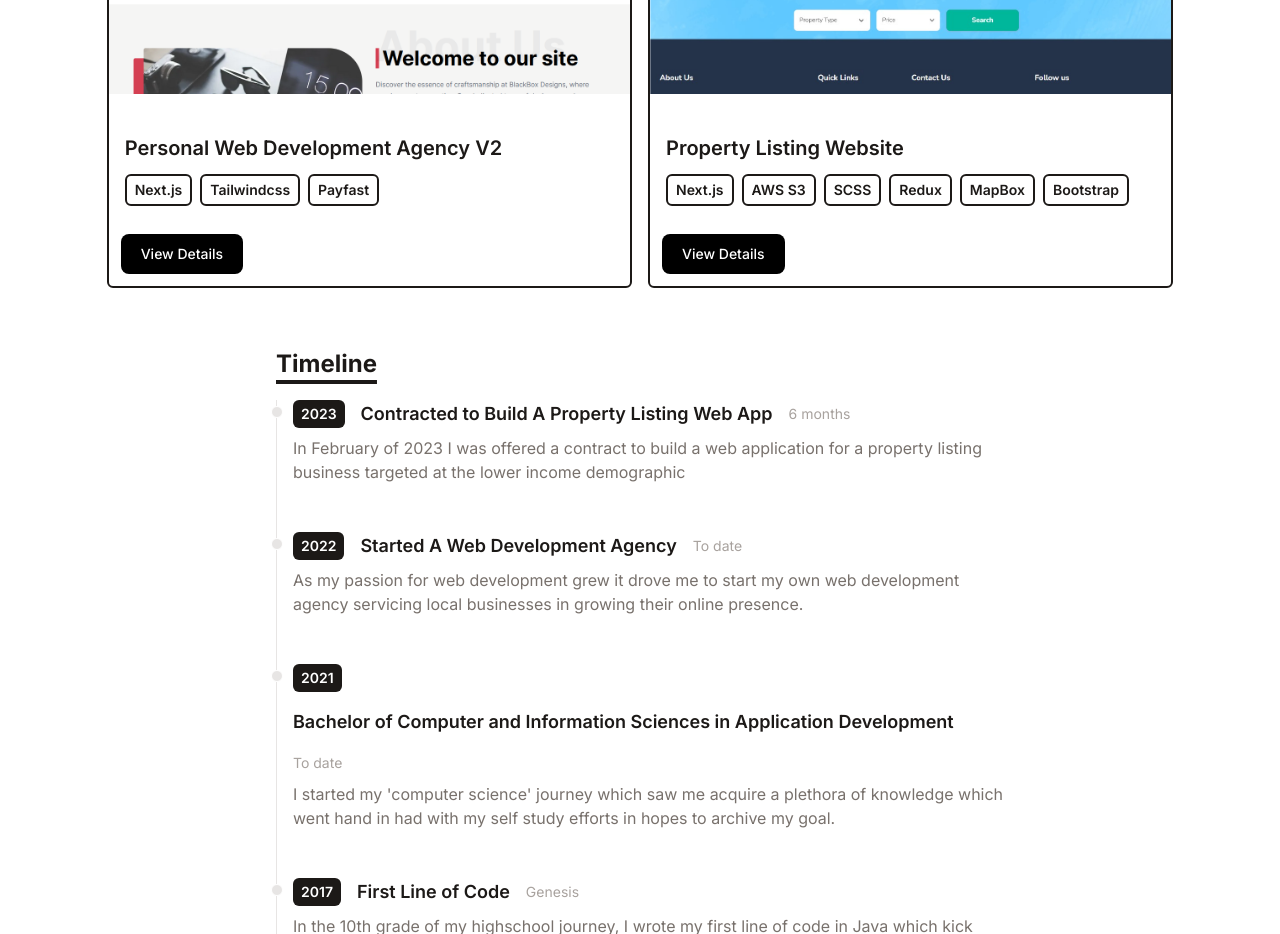
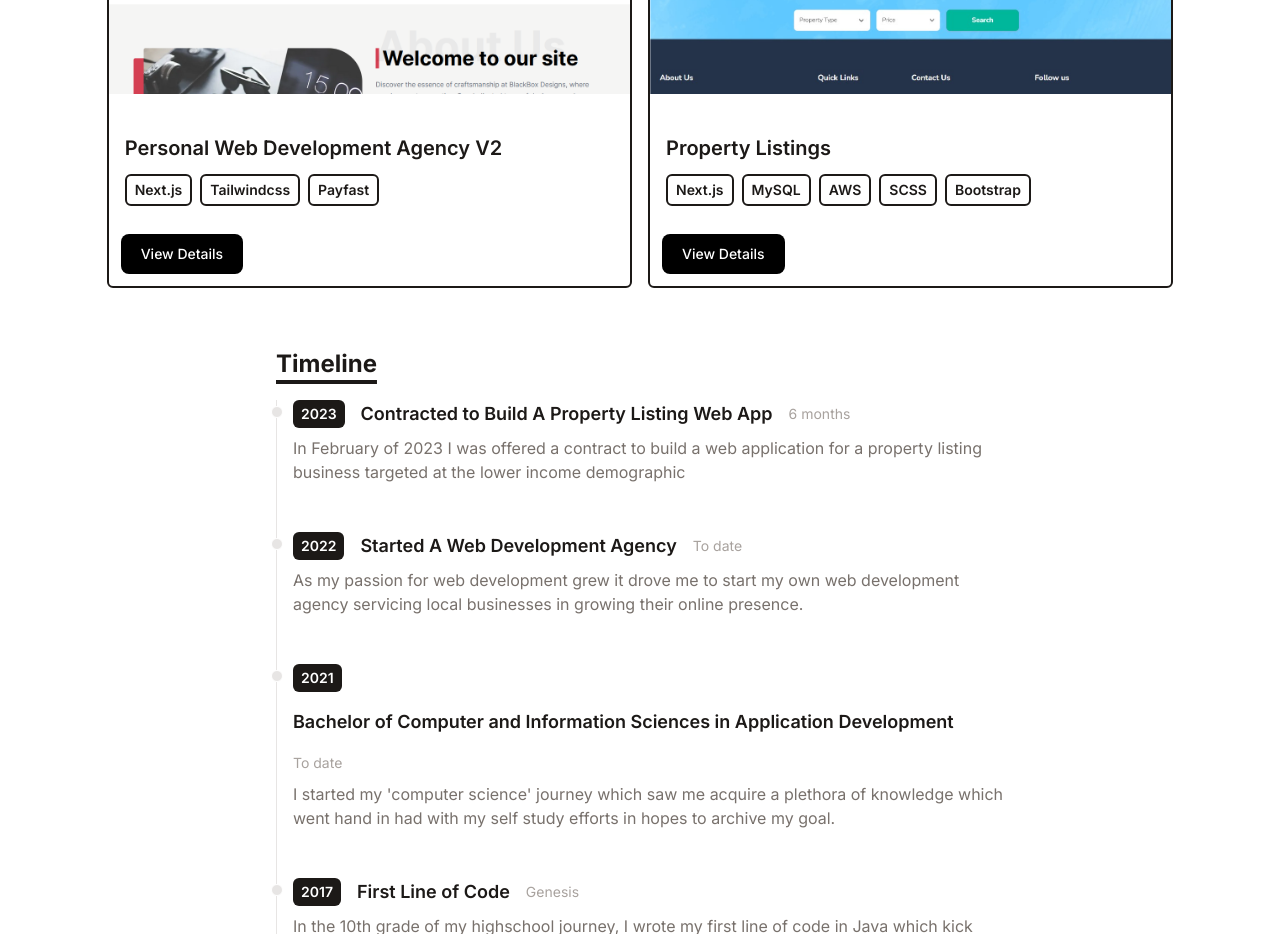
Before and after one commit to BT-Matshazi/My-Portfolio, a React (Vite) app: page / in a window 1280 px wide. Shown: the part 1680-2614 px from the top of the page. Built offline with nearby package versions, Linux system fonts and the light colour scheme.

Commit message:
test chn

```diff
--- a/src/data/portfolio.js
+++ b/src/data/portfolio.js
@@ -44,11 +44,11 @@ export default [
       "BlackBox Designs is my personal web development agency that specializes in building websites for small businesses. I offer a wide range of services including web design, web development, and web hosting.",
   },
   {
-    title: "Property Listing Website",
+    title: "Property Listings",
     imgUrl: ["/assets/roomsekasi1.jpg"],
-    stack: ["Next.js", "AWS S3", "SCSS", "Redux", "MapBox", "Bootstrap"],
+    stack: ["Next.js", "MySQL", "AWS", "SCSS", "Bootstrap"],
     link: "https://roomsekasi.co.za/",
     description:
-      "Roomsekasi is an online platform designed to allow users post and sell properties. Leveraging a powerful stack of technologies including Next.js, SCSS, Redux, MapBox, and Bootstrap, Roomsekasi is a seamless & feature-rich experience for property listing & marketing. Roomsekasi aims to become the go-to platform for retail property listings, catering to property owners, real estate agents, and potential buyers. Roomsekasi promises a seamless, visually appealing, and efficient experience for all your retail property needs.",
+      "Roomsekasi is an online platform designed to allow users post and sell properties. Leveraging a powerful stack of technologies including Next.js, SCSS, MySQL and Bootstrap, Roomsekasi is a feature-rich experience for property listing & marketing. Roomsekasi aims to become a go-to platform for retail properties, catering to owners, real estate agents, and buyers. Roomsekasi promises a seamless, visually appealing, and efficient experience for all your retail property needs.",
   },
 ];
```
